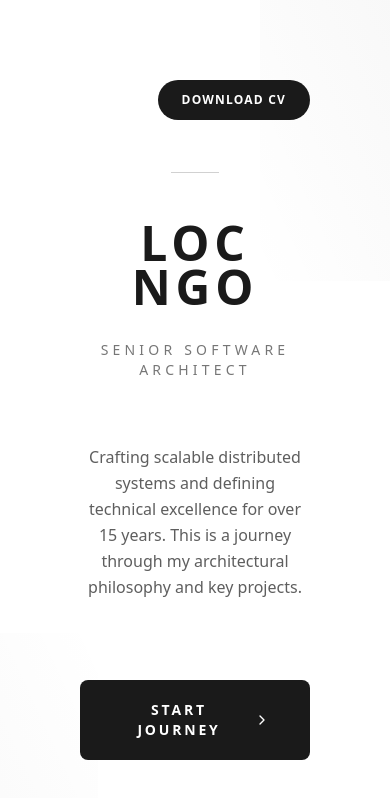
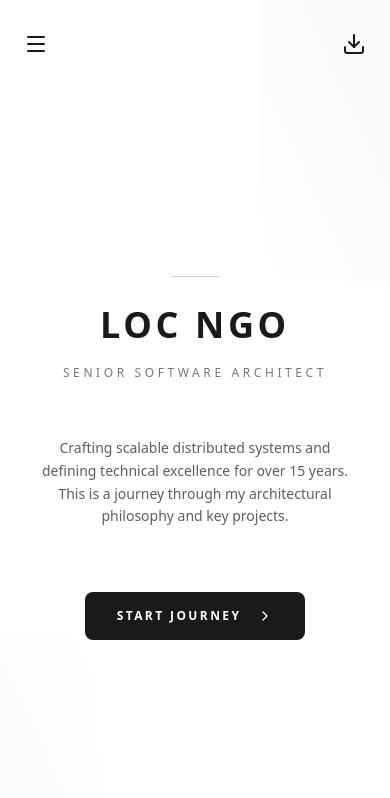
Before and after one commit to locxngo/portfolio, a Next.js app in the folder web/: page / in a window 390 px wide. Shown: the top 798 px of the page. Built offline with nearby package versions, Linux system fonts and the light colour scheme.

Commit message:
support responsive: intro
Signed-off-by: Loc Ngo <xuanloc0511@gmail.com>

```diff
--- a/web/src/app/layout.tsx
+++ b/web/src/app/layout.tsx
@@ -29,7 +29,7 @@ export default function RootLayout({
       </head>
       <body className={`${inter.variable} antialiased bg-white text-primary font-display`}>
         <NavigationProvider>
-          <div className="relative flex h-screen w-full flex-col overflow-hidden p-20">
+          <div className="relative flex h-screen w-full flex-col overflow-hidden p-6 md:p-20">
             <Header />
             {children}
 
--- a/web/src/app/page.tsx
+++ b/web/src/app/page.tsx
@@ -8,26 +8,26 @@ export default function Home() {
     <main className="flex-1 flex flex-col items-center justify-center text-center">
       <div className="max-w-3xl w-full space-y-8">
         {/* Decorative Element */}
-        <div className="w-12 h-px bg-primary/20 mx-auto mb-12"></div>
+        <div className="w-12 h-px bg-primary/20 mx-auto mb-8 md:mb-12"></div>
         <div className="space-y-4">
-          <h1 className="text-primary text-5xl md:text-7xl lg:text-9xl font-extrabold tracking-widest uppercase leading-[0.9]">
+          <h1 className="text-primary text-4xl md:text-7xl lg:text-9xl font-extrabold tracking-widest uppercase leading-[0.9]">
             Loc Ngo<br />
           </h1>
-          <h2 className="text-primary/60 text-sm md:text-lg font-medium tracking-[0.3em] uppercase pt-4">
+          <h2 className="text-primary/60 text-xs md:text-lg font-medium tracking-[0.3em] uppercase pt-2 md:pt-4">
             Senior Software Architect{" "}
           </h2>
         </div>
-        <div className="max-w-xl mx-auto pt-8">
-          <p className="text-primary/70 text-base md:text-lg leading-relaxed font-normal">
+        <div className="max-w-xl mx-auto pt-6 md:pt-8">
+          <p className="text-primary/70 text-sm md:text-lg leading-relaxed font-normal px-4 md:px-0">
             Crafting scalable distributed systems and defining technical
             excellence for over 15 years. This is a journey through my
             architectural philosophy and key projects.
           </p>
         </div>
         {/* Primary CTA */}
-        <div className="pt-12">
-          <Link href="/experience" className="group inline-flex items-center justify-center gap-4 bg-primary text-white px-10 py-5 rounded-lg hover:bg-primary/90 transition-all transform hover:-translate-y-1">
-            <span className="text-sm font-bold uppercase tracking-[0.2em]">
+        <div className="pt-8 md:pt-12">
+          <Link href="/experience" className="group inline-flex items-center justify-center gap-4 bg-primary text-white px-8 py-4 md:px-10 md:py-5 rounded-lg hover:bg-primary/90 transition-all transform hover:-translate-y-1">
+            <span className="text-xs md:text-sm font-bold uppercase tracking-[0.2em]">
               Start Journey
             </span>
             <span className="material-symbols-outlined transition-transform group-hover:translate-x-1">
--- a/web/src/components/Header.tsx
+++ b/web/src/components/Header.tsx
@@ -2,36 +2,141 @@
 
 import Link from "next/link";
 import { usePathname } from "next/navigation";
+import { Menu, X, Download } from "lucide-react";
+import { useState } from "react";
+import { AnimatePresence, motion } from "framer-motion";
 
 export default function Header() {
   const pathname = usePathname();
+  const [isMenuOpen, setIsMenuOpen] = useState(false);
 
   const isActive = (path: string) => pathname === path;
-  const linkClasses = (path: string) => `text-xs font-bold uppercase tracking-widest transition-all pb-1 ${isActive(path) ? "text-primary border-b-2 border-primary" : "text-primary/60 hover:text-primary hover:border-b-2 hover:border-primary/30"}`;
+  const linkClasses = (path: string) =>
+    `text-xs font-bold uppercase tracking-widest transition-all pb-1 ${isActive(path)
+      ? "text-primary border-b-2 border-primary"
+      : "text-primary/60 hover:text-primary hover:border-b-2 hover:border-primary/30"
+    }`;
+
+  const mobileLinkClasses = (path: string) =>
+    `text-lg font-bold uppercase tracking-widest transition-all py-2 ${isActive(path) ? "text-primary" : "text-primary/60"
+    }`;
+
+  const toggleMenu = () => setIsMenuOpen(!isMenuOpen);
 
   return (
-    <header className="flex items-center justify-between pb-12">
+    <header className="flex items-center justify-between pb-8 md:pb-12 relative z-50">
       <div className="flex items-center gap-3">
-        {/* <div className="size-6 bg-primary flex items-center justify-center rounded-sm">
-            <span className="material-symbols-outlined text-white text-[16px]">
-              school
-            </span>
-          </div>
-          <h2 className="text-primary text-xs font-bold uppercase tracking-[0.2em]">
-            CURRICULUM VITAE
-          </h2> */}
+        {/* Mobile Menu Button - Left Side */}
+        <button
+          className="md:hidden p-2 -ml-2 text-primary hover:bg-primary/5 rounded-full transition-colors"
+          onClick={toggleMenu}
+          aria-label="Toggle menu"
+        >
+          <Menu size={24} />
+        </button>
       </div>
+
+      {/* Desktop Navigation */}
       <nav className="hidden md:flex items-center gap-12">
-        <Link href="/" className={linkClasses("/")}>Intro</Link>
-        <Link href="/experience" className={linkClasses("/experience")}>Experience</Link>
-        <Link href="/education" className={linkClasses("/education")}>Education</Link>
-        <Link href="/projects" className={linkClasses("/projects")}>Projects</Link>
-        <Link href="/skills" className={linkClasses("/skills")}>Skills</Link>
-        <Link href="/contact" className={linkClasses("/contact")}>Contact</Link>
+        <Link href="/" className={linkClasses("/")}>
+          Intro
+        </Link>
+        <Link href="/experience" className={linkClasses("/experience")}>
+          Experience
+        </Link>
+        <Link href="/education" className={linkClasses("/education")}>
+          Education
+        </Link>
+        <Link href="/projects" className={linkClasses("/projects")}>
+          Projects
+        </Link>
+        <Link href="/skills" className={linkClasses("/skills")}>
+          Skills
+        </Link>
+        <Link href="/contact" className={linkClasses("/contact")}>
+          Contact
+        </Link>
       </nav>
-      <button className="bg-primary text-white rounded-full h-10 px-6 text-xs font-bold uppercase tracking-widest hover:bg-primary/90 transition-all">
-        Download CV
-      </button>
-    </header >
+
+      <div className="flex items-center">
+        {/* Desktop Download Button */}
+        <button className="hidden md:block bg-primary text-white rounded-full h-10 px-6 text-xs font-bold uppercase tracking-widest hover:bg-primary/90 transition-all cursor-pointer">
+          Download CV
+        </button>
+
+        {/* Mobile Download Icon - Right Side */}
+        <button
+          className="md:hidden p-2 -mr-2 text-primary hover:bg-primary/5 rounded-full transition-colors"
+          aria-label="Download CV"
+        >
+          <Download size={24} />
+        </button>
+      </div>
+
+      {/* Mobile Menu Overlay */}
+      <AnimatePresence>
+        {isMenuOpen && (
+          <>
+            {/* Backdrop */}
+            <motion.div
+              initial={{ opacity: 0 }}
+              animate={{ opacity: 1 }}
+              exit={{ opacity: 0 }}
+              onClick={() => setIsMenuOpen(false)}
+              className="fixed inset-0 bg-black/20 backdrop-blur-sm z-40 md:hidden"
+            />
+
+            {/* Menu Drawer */}
+            <motion.div
+              initial={{ x: "-100%" }}
+              animate={{ x: 0 }}
+              exit={{ x: "-100%" }}
+              transition={{ type: "spring", damping: 25, stiffness: 200 }}
+              className="fixed top-0 bottom-0 left-0 w-[280px] bg-white shadow-2xl z-50 md:hidden flex flex-col p-6 border-r border-primary/10"
+            >
+              <div className="flex justify-between items-center mb-8">
+                <h2 className="text-primary text-xs font-bold uppercase tracking-[0.2em]">
+                  Navigation
+                </h2>
+                <button
+                  onClick={() => setIsMenuOpen(false)}
+                  className="p-2 -mr-2 text-primary/60 hover:text-primary transition-colors"
+                >
+                  <X size={20} />
+                </button>
+              </div>
+
+              <div className="flex flex-col gap-6">
+                <Link href="/" onClick={() => setIsMenuOpen(false)} className={mobileLinkClasses("/")}>
+                  Intro
+                </Link>
+                <Link href="/experience" onClick={() => setIsMenuOpen(false)} className={mobileLinkClasses("/experience")}>
+                  Experience
+                </Link>
+                <Link href="/education" onClick={() => setIsMenuOpen(false)} className={mobileLinkClasses("/education")}>
+                  Education
+                </Link>
+                <Link href="/projects" onClick={() => setIsMenuOpen(false)} className={mobileLinkClasses("/projects")}>
+                  Projects
+                </Link>
+                <Link href="/skills" onClick={() => setIsMenuOpen(false)} className={mobileLinkClasses("/skills")}>
+                  Skills
+                </Link>
+                <Link href="/contact" onClick={() => setIsMenuOpen(false)} className={mobileLinkClasses("/contact")}>
+                  Contact
+                </Link>
+
+                <div className="h-px bg-primary/10 my-2" />
+
+                <button className="flex items-center gap-3 text-primary font-bold uppercase tracking-widest text-xs py-2">
+                  <Download size={16} />
+                  Download CV
+                </button>
+              </div>
+            </motion.div>
+          </>
+        )}
+      </AnimatePresence>
+    </header>
   );
 }
```
